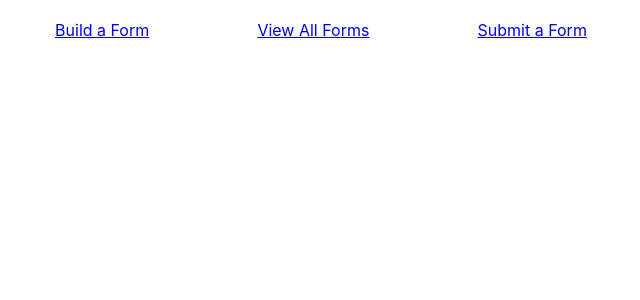
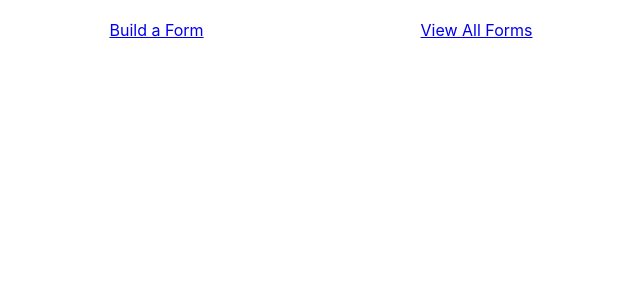
Before and after one commit to TomDamri1/form-creator, a React (Create React App) app: page / in a window 1280 px wide. Shown: the top 300 px of the page, without its empty margins (319-959 px from the left). Built offline with nearby package versions, Linux system fonts and the light colour scheme.

Commit message:
removed - unneeded link

```diff
--- a/src/App.js
+++ b/src/App.js
@@ -1,9 +1,8 @@
 import React from 'react';
-import logo from './logo.svg';
 import './App.css';
 import FormBuilderPage from './Routes/FormBuilderPage/FormBuilderPage';
 import FormSubmissionsPage from './Routes/FormSubmissionsPage';
-import FormSubmitPage from './Routes/FormSubmitPage';
+import FormSubmitPage from './Routes/FormSubmitPage/FormSubmitPage';
 import { Route, Switch, NavLink } from 'react-router-dom';
 
 const App = () => {
@@ -13,13 +12,12 @@ const App = () => {
       <nav className='App-nav'>
         <NavLink exact activeClassName="active-link" to="/form-builder-page">Build a Form</NavLink>
         <NavLink exact activeClassName="active-link" to="/form-submissions-page">View All Forms</NavLink>
-        <NavLink exact activeClassName="active-link" to="/form-submit-page">Submit a Form</NavLink>
       </nav>
       <div>
       <Switch>
         <Route exact path="/form-builder-page" component={FormBuilderPage} />
         <Route exact path="/form-submissions-page" component={FormSubmissionsPage} />
-        <Route exact path="/form-submit-page" component={FormSubmitPage} />
+        <Route exact path="/submit-form/:id" component={FormSubmitPage} />
       </Switch>
       </div>
     </div>
```
